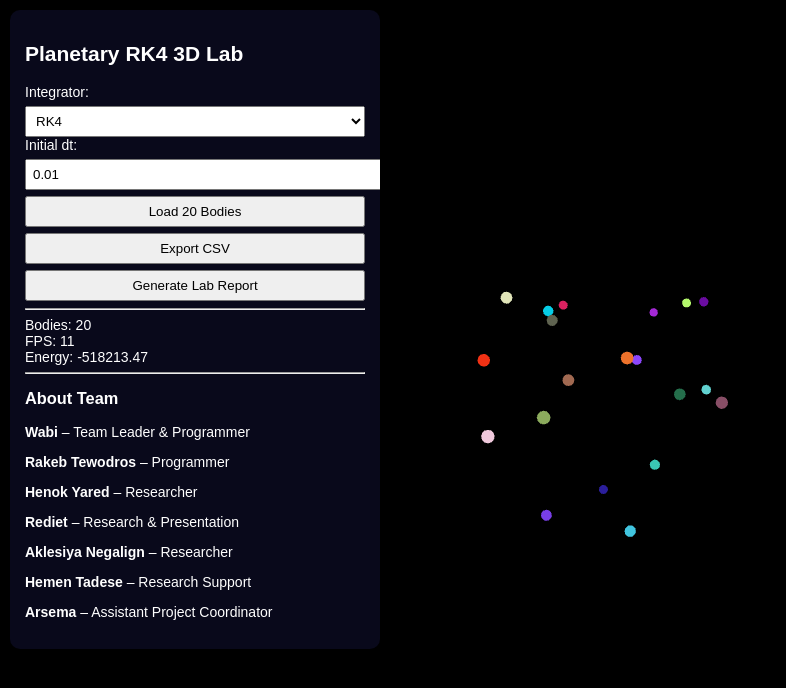
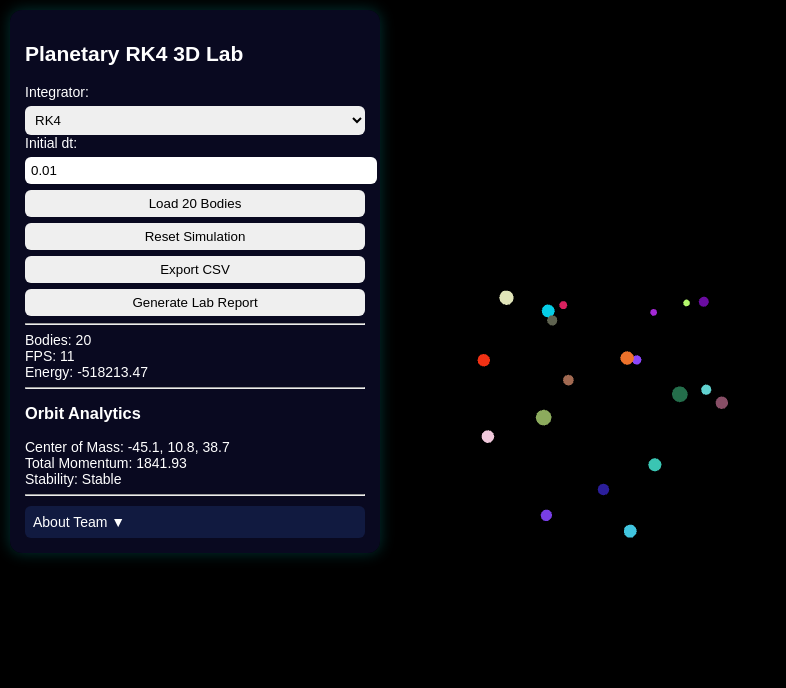
Before and after one commit to wabix2/realistic-solar-system, a plain HTML site: page index.html in a window 1280 px wide. Shown: the whole page, without its empty margins (0-786 px from the left). Drawn offline with nearby package versions, Linux system fonts and the light colour scheme; animation ran at ten frames a second.

Commit message:
Update index.html

```diff
--- a/index.html
+++ b/index.html
@@ -7,29 +7,50 @@
 <script src="https://cdnjs.cloudflare.com/ajax/libs/three.js/r128/three.min.js"></script>
 
 <style>
-body { margin:0; overflow:hidden; font-family:Arial; background:#000; }
+body {
+margin:0;
+overflow:hidden;
+font-family:Arial;
+background: radial-gradient(circle at center, #0b1a40, #000010);
+}
 
 #panel{
 position:absolute;
 top:10px;
 left:10px;
 width:340px;
-background:rgba(10,10,30,0.9);
+background:rgba(10,10,35,0.92);
 color:white;
 padding:15px;
-border-radius:10px;
+border-radius:12px;
 font-size:14px;
 max-height:95vh;
 overflow:auto;
+box-shadow:0 0 15px rgba(0,255,255,0.2);
 }
 
 button,input,select{
 width:100%;
 margin-top:6px;
 padding:6px;
+border-radius:6px;
+border:none;
 }
 
 h3 { margin-top:15px; }
+
+.collapsible{
+cursor:pointer;
+background:#111a40;
+padding:8px;
+margin-top:10px;
+border-radius:6px;
+}
+
+.content{
+display:none;
+margin-top:8px;
+}
 </style>
 </head>
 
@@ -48,6 +69,7 @@ Initial dt:
 <input type="number" id="dt" value="0.01" step="0.001">
 
 <button onclick="loadSystem()">Load 20 Bodies</button>
+<button onclick="resetSystem()">Reset Simulation</button>
 <button onclick="exportCSV()">Export CSV</button>
 <button onclick="generateReport()">Generate Lab Report</button>
 
@@ -59,7 +81,15 @@ Energy: <span id="energy">0</span>
 
 <hr>
 
-<h3>About Team</h3>
+<h3>Orbit Analytics</h3>
+Center of Mass: <span id="com">0</span><br>
+Total Momentum: <span id="momentum">0</span><br>
+Stability: <span id="stability">Stable</span>
+
+<hr>
+
+<div class="collapsible" onclick="toggleAbout()">About Team ▼</div>
+<div class="content" id="aboutSection">
 <p><b>Wabi</b> – Team Leader & Programmer</p>
 <p><b>Rakeb Tewodros</b> – Programmer</p>
 <p><b>Henok Yared</b> – Researcher</p>
@@ -67,35 +97,25 @@ Energy: <span id="energy">0</span>
 <p><b>Aklesiya Negalign</b> – Researcher</p>
 <p><b>Hemen Tadese</b> – Research Support</p>
 <p><b>Arsema</b> – Assistant Project Coordinator</p>
+</div>
 
 </div>
 
 <script>
-/* ============================
-   BASIC 3D SETUP
-============================ */
-
-let scene = new THREE.Scene();
-let camera = new THREE.PerspectiveCamera(75, window.innerWidth/window.innerHeight, 0.1, 5000);
-let renderer = new THREE.WebGLRenderer({antialias:true});
-renderer.setSize(window.innerWidth, window.innerHeight);
+let scene=new THREE.Scene();
+let camera=new THREE.PerspectiveCamera(75,window.innerWidth/window.innerHeight,0.1,5000);
+let renderer=new THREE.WebGLRenderer({antialias:true});
+renderer.setSize(window.innerWidth,window.innerHeight);
 document.body.appendChild(renderer.domElement);
-
-camera.position.z = 800;
+camera.position.z=800;
 
 window.addEventListener("resize",()=>{
-camera.aspect = window.innerWidth/window.innerHeight;
+camera.aspect=window.innerWidth/window.innerHeight;
 camera.updateProjectionMatrix();
 renderer.setSize(window.innerWidth,window.innerHeight);
 });
 
-/* ============================
-   PHYSICS ENGINE
-============================ */
-
-let bodies=[];
-let meshes=[];
-let history=[];
+let bodies=[],meshes=[],history=[];
 let G=500;
 
 class Body{
@@ -121,16 +141,11 @@ bodies[i].acc=acc;
 }
 }
 
-/* TRUE RK4 */
 function rk4Step(dt){
-
-let original=bodies.map(b=>({
-pos:b.pos.clone(),
-vel:b.vel.clone()
-}));
+let original=bodies.map(b=>({pos:b.pos.clone(),vel:b.vel.clone()}));
 
 computeAccelerations();
-let k1=bodies.map(b=>({v:b.vel.clone(), a:b.acc.clone()}));
+let k1=bodies.map(b=>({v:b.vel.clone(),a:b.acc.clone()}));
 
 for(let i=0;i<bodies.length;i++){
 bodies[i].pos=original[i].pos.clone().add(k1[i].v.clone().multiplyScalar(dt/2));
@@ -138,7 +153,7 @@ bodies[i].vel=original[i].vel.clone().add(k1[i].a.clone().multiplyScalar(dt/2));
 }
 
 computeAccelerations();
-let k2=bodies.map(b=>({v:b.vel.clone(), a:b.acc.clone()}));
+let k2=bodies.map(b=>({v:b.vel.clone(),a:b.acc.clone()}));
 
 for(let i=0;i<bodies.length;i++){
 bodies[i].pos=original[i].pos.clone().add(k2[i].v.clone().multiplyScalar(dt/2));
@@ -146,7 +161,7 @@ bodies[i].vel=original[i].vel.clone().add(k2[i].a.clone().multiplyScalar(dt/2));
 }
 
 computeAccelerations();
-let k3=bodies.map(b=>({v:b.vel.clone(), a:b.acc.clone()}));
+let k3=bodies.map(b=>({v:b.vel.clone(),a:b.acc.clone()}));
 
 for(let i=0;i<bodies.length;i++){
 bodies[i].pos=original[i].pos.clone().add(k3[i].v.clone().multiplyScalar(dt));
@@ -154,17 +169,16 @@ bodies[i].vel=original[i].vel.clone().add(k3[i].a.clone().multiplyScalar(dt));
 }
 
 computeAccelerations();
-let k4=bodies.map(b=>({v:b.vel.clone(), a:b.acc.clone()}));
+let k4=bodies.map(b=>({v:b.vel.clone(),a:b.acc.clone()}));
 
 for(let i=0;i<bodies.length;i++){
-
-let dp = k1[i].v.clone()
+let dp=k1[i].v.clone()
 .add(k2[i].v.clone().multiplyScalar(2))
 .add(k3[i].v.clone().multiplyScalar(2))
 .add(k4[i].v.clone())
 .multiplyScalar(dt/6);
 
-let dv = k1[i].a.clone()
+let dv=k1[i].a.clone()
 .add(k2[i].a.clone().multiplyScalar(2))
 .add(k3[i].a.clone().multiplyScalar(2))
 .add(k4[i].a.clone())
@@ -172,14 +186,6 @@ let dv = k1[i].a.clone()
 
 bodies[i].pos=original[i].pos.clone().add(dp);
 bodies[i].vel=original[i].vel.clone().add(dv);
-}
-}
-
-function eulerStep(dt){
-computeAccelerations();
-for(let b of bodies){
-b.vel.add(b.acc.clone().multiplyScalar(dt));
-b.pos.add(b.vel.clone().multiplyScalar(dt));
 }
 }
 
@@ -197,47 +203,56 @@ document.getElementById("energy").innerText=total.toFixed(2);
 return total;
 }
 
-/* ============================
-   SYSTEM LOADER
-============================ */
+function calculateAnalytics(){
+let com=new THREE.Vector3();
+let totalMass=0;
+let momentum=0;
+
+for(let b of bodies){
+com.add(b.pos.clone().multiplyScalar(b.m));
+totalMass+=b.m;
+momentum+=b.m*b.vel.length();
+}
+
+com.divideScalar(totalMass);
+document.getElementById("com").innerText=
+`${com.x.toFixed(1)}, ${com.y.toFixed(1)}, ${com.z.toFixed(1)}`;
+document.getElementById("momentum").innerText=momentum.toFixed(2);
+
+let energy=calculateEnergy();
+document.getElementById("stability").innerText=
+Math.abs(energy)<1e8?"Stable":"Unstable";
+}
 
 function loadSystem(){
-
 for(let mesh of meshes) scene.remove(mesh);
-
-bodies=[];
-meshes=[];
-history=[];
-
+bodies=[]; meshes=[]; history=[];
 for(let i=0;i<20;i++){
-let b=new Body(
-Math.random()*50+10,
+let mass=Math.random()*50+10;
+let b=new Body(mass,
 Math.random()*400-200,
 Math.random()*400-200,
 Math.random()*400-200,
 Math.random()*2-1,
 Math.random()*2-1,
-Math.random()*2-1
-);
-
+Math.random()*2-1);
 bodies.push(b);
 
-let geometry=new THREE.SphereGeometry(8);
+let geometry=new THREE.SphereGeometry(5+mass/10);
 let material=new THREE.MeshBasicMaterial({color:Math.random()*0xffffff});
 let mesh=new THREE.Mesh(geometry,material);
-
 scene.add(mesh);
 meshes.push(mesh);
 }
-
 document.getElementById("count").innerText=bodies.length;
 }
 
-loadSystem();
+function resetSystem(){ loadSystem(); }
 
-/* ============================
-   EXPORT
-============================ */
+function toggleAbout(){
+let sec=document.getElementById("aboutSection");
+sec.style.display=sec.style.display==="block"?"none":"block";
+}
 
 function exportCSV(){
 let csv="time,body,x,y,z\n";
@@ -255,9 +270,10 @@ let text=
 
 Bodies: ${bodies.length}
 Integrator: ${document.getElementById("method").value}
-Final Energy: ${calculateEnergy()}
+Energy: ${calculateEnergy()}
 
-This simulation demonstrates 3D N-body gravitational dynamics using a full RK4 implementation.
+Center of Mass: ${document.getElementById("com").innerText}
+Momentum: ${document.getElementById("momentum").innerText}
 `;
 
 let blob=new Blob([text],{type:"text/plain"});
@@ -267,27 +283,17 @@ a.download="lab_report.txt";
 a.click();
 }
 
-/* ============================
-   ANIMATION
-============================ */
-
 let last=0,frames=0;
-
 function animate(time){
-
 let dt=parseFloat(document.getElementById("dt").value);
-let method=document.getElementById("method").value;
-
-if(method==="rk4") rk4Step(dt);
-else eulerStep(dt);
+rk4Step(dt);
 
 for(let i=0;i<bodies.length;i++){
 meshes[i].position.copy(bodies[i].pos);
 history.push([time,i,bodies[i].pos.x,bodies[i].pos.y,bodies[i].pos.z]);
 }
 
-calculateEnergy();
-
+calculateAnalytics();
 renderer.render(scene,camera);
 
 frames++;
@@ -296,10 +302,9 @@ document.getElementById("fps").innerText=frames;
 frames=0;
 last=time;
 }
-
 requestAnimationFrame(animate);
 }
-
+loadSystem();
 requestAnimationFrame(animate);
 </script>
 </body>
```
